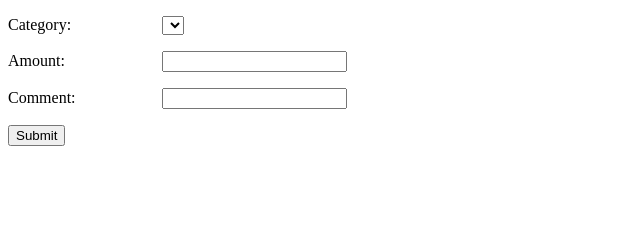
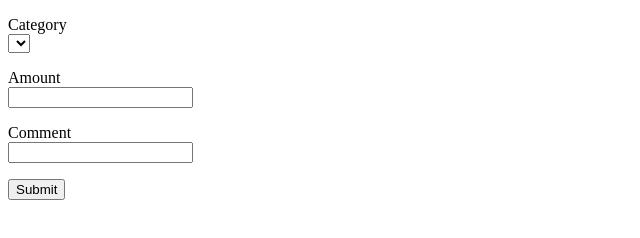
Before and after one commit to igor-rubis/Expences_accounter, a plain HTML site: page index.html in a window 1280 px wide. Shown: the whole page, without its empty margins (0-640 px from the left). Drawn offline with Linux system fonts and the light colour scheme.

Commit message:
fixes & readme

```diff
--- a/index.html
+++ b/index.html
@@ -8,20 +8,19 @@
             display: inline-block;
         }
     </style>
-
 </head>
 <body>
 <div id="form">
     <p>
-        <label for="category">Category:</label>
+        <label for="category">Category</label><br>
         <select id="category"></select>
     </p>
     <p>
-        <label for="amount">Amount: </label>
-        <input id="amount" type="text">
+        <label for="amount">Amount</label><br>
+        <input id="amount" type="number">
     </p>
     <p>
-        <label for="comment">Comment: </label>
+        <label for="comment">Comment</label><br>
         <input id="comment" type="text">
     </p>
     <p>
```
Also changed, not shown: screenshots/img_1.png (added), screenshots/img_10.png (added), screenshots/img_11.png (added), screenshots/img_12.png (added), screenshots/img_13.png (added), screenshots/img_14.png (added), screenshots/img_2.png (added), screenshots/img_3.png (added), screenshots/img_4.png (added), screenshots/img_5.png (added), screenshots/img_6.png (added), screenshots/img_7.png (added), screenshots/img_8.png (added), screenshots/img_9.png (added), 1 other file.
